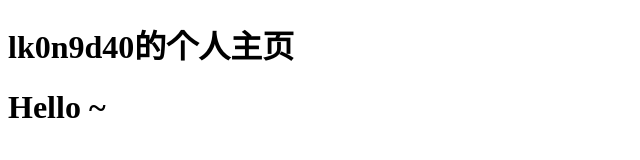
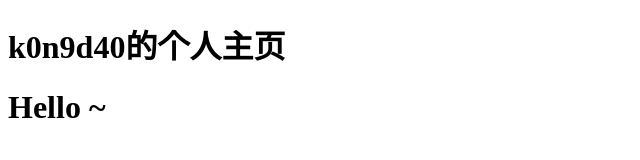
Before and after one commit to so-yolo/k0n9d40, a plain HTML site: page index.html in a window 1280 px wide. Shown: the whole page, without its empty margins (0-640 px from the left). Drawn offline with Linux system fonts and the light colour scheme.

Commit message:
Update index.html

```diff
--- a/index.html
+++ b/index.html
@@ -5,7 +5,7 @@
     <title>k0n9d40</title>
 </head>
 <body>
-    <h1>lk0n9d40的个人主页</h1>
+    <h1>k0n9d40的个人主页</h1>
     <h1>Hello ~</h1>
 </body>
 </html>
```
